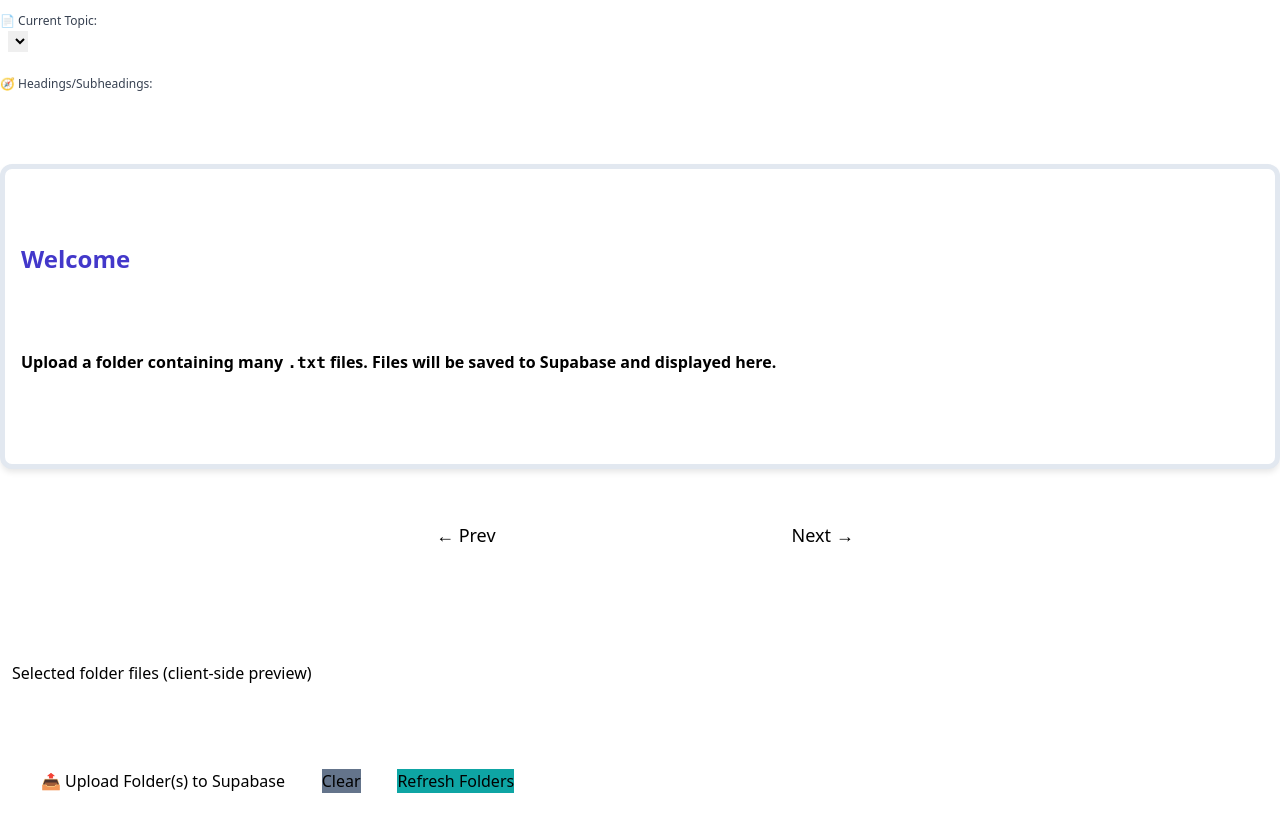
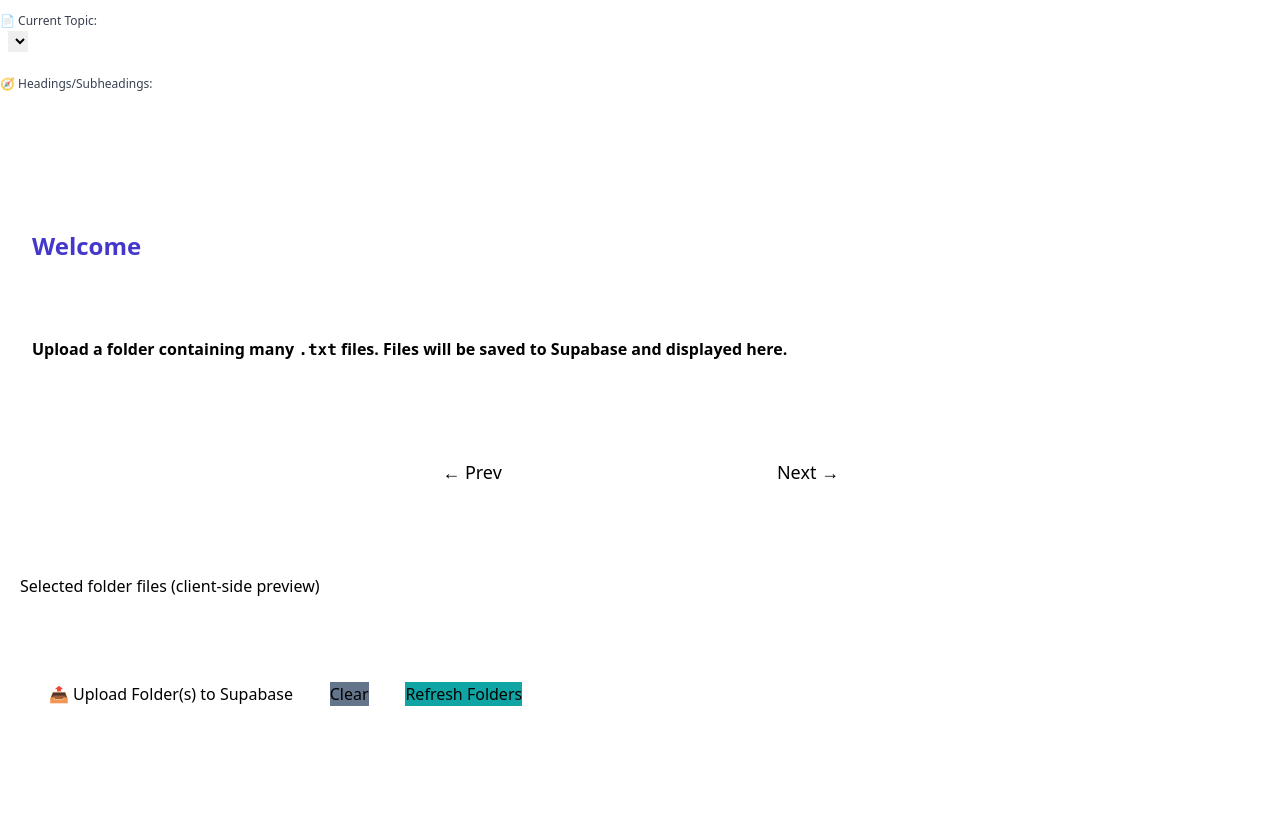
Before and after one commit to ganeshmanteganesh/finalnotes, a plain HTML site: page index.html in a window 1280 px wide. Shown: the part 405-1234 px from the top of the page. After the commit the page ends 1155 px from the top, so only its background shows below. Drawn offline with nearby package versions, Linux system fonts and the light colour scheme; a script that the page names is missing.

Commit message:
Refactor styles and structure in index.html

```diff
--- a/index.html
+++ b/index.html
@@ -39,56 +39,36 @@ body {
 
 #right {
   flex: 1;
-  padding: 1rem;
+  padding: 0.5rem;
   box-sizing: border-box;
   overflow-y: auto;
   display: flex;
   flex-direction: column;
 }
-#text_viewer_container {
-  flex: 1;
-  display: flex;
-  flex-direction: column;
-  min-height: 500px;
-  width: 100%;
-  height: 50%;
-  max-height: 90vh;
-  overflow-y: auto;
-  transition: all 0.4s ease;
-}
-
-/* ✅ Full-screen active mode */
-#text_viewer_container.fullscreen {
-  position: fixed;
-  top: 0;
-  left: 0;
-  width: 100%;
-  height: 100vh;
-  max-height: 100vh;
-  background: #fff;
-  z-index: 100;
-  padding: 20px;
-  box-shadow: 0 0 25px rgba(0, 0, 0, 0.3);
-}
-
-
-
 #text_viewer {
   flex: 1;
-  background: #fff;
-  padding: 1rem;
-  border-radius: .75rem;
+  background: transparent !important; /* Removes white box */
+  padding: 1.5rem;
+  line-height: 1.8;
+  font-size: 1rem;
+  color: #000;
+  font-weight: 500;
   white-space: pre-wrap;
-  box-shadow: 0 4px 6px -1px rgba(0,0,0,.1);
-  border: 5px solid #e2e8f0;
-  line-height: 1.8;
-  position: relative;
+  word-break: break-word;
+  overflow-wrap: break-word;
+  max-width: 100%;
+  margin: 0;
   overflow-y: auto;
-  font-size: 1.rem;
-
-  /* 👇 Add these two lines */
+  scrollbar-width: none;
+  -ms-overflow-style: none;
+  box-shadow: none !important;
+  border: none !important;
+  border-radius: 0 !important;
    color: #000;         /* black text */
   font-weight: bold;   /* bold text */
+}
+#text_viewer::-webkit-scrollbar {
+  display: none;
 }
 
 
@@ -211,7 +191,6 @@ li:hover {
 <div id="right">
   <button id="menu_toggle_btn" class="sm:hidden fixed top-4 left-4 z-40 p-3 bg-indigo-600 text-white rounded-full shadow-lg">☰</button>
 
-  <div id="text_viewer_container">
  <div id="text_viewer" class="text-gray-800 text-base">
   <h1 class="text-2xl font-bold mb-4 text-indigo-700">Welcome</h1>
   <p class="mb-3">Upload a folder containing many <code>.txt</code> files. Files will be saved to Supabase and displayed here.</p>
@@ -220,7 +199,6 @@ li:hover {
 <div id="navigation_controls" class="flex justify-center space-x-4 py-4 sm:pt-4">
   <button id="prev_topic_btn" class="flex-1 max-w-xs py-3 rounded-xl text-lg disabled:opacity-50">&larr; Prev</button>
   <button id="next_topic_btn" class="flex-1 max-w-xs py-3 rounded-xl text-lg disabled:opacity-50">Next &rarr;</button>
-    </div>
 </div>
 
   <div style="padding:12px;">
```
Lines whose indentation alone changed are shown as unchanged.
